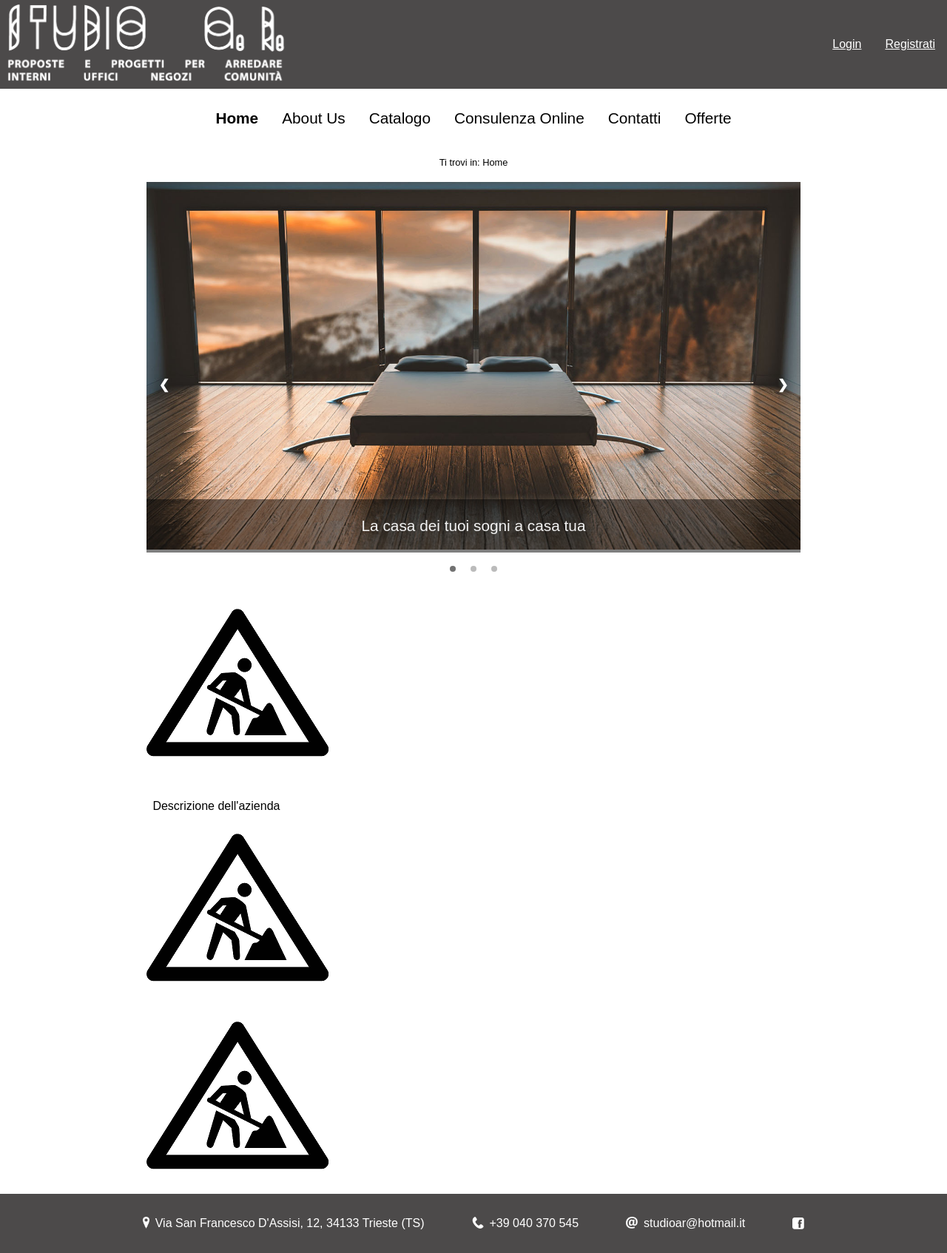
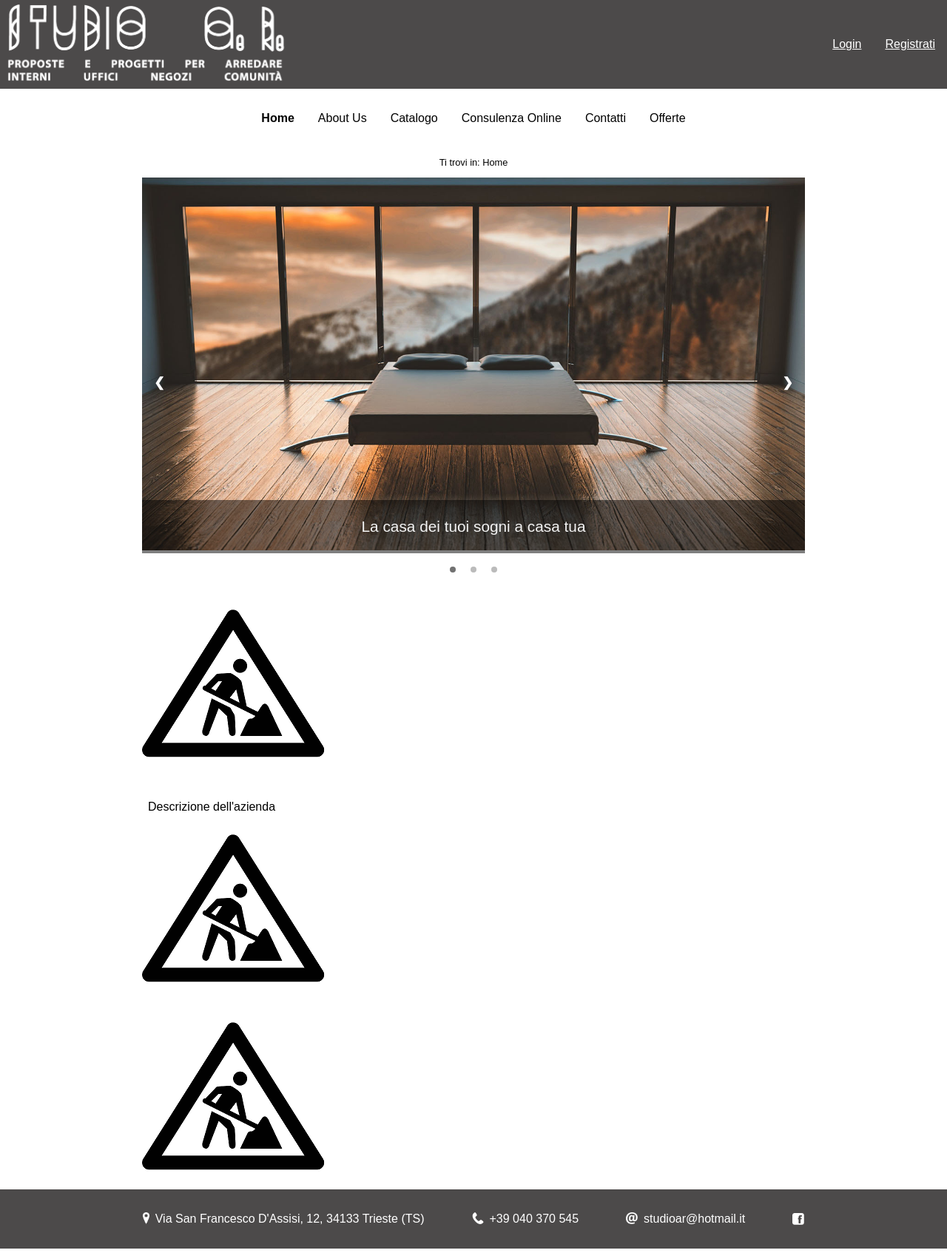
Before and after one commit to mirkofranco/ProgettoTecWeb, a PHP site: page /index.php in a window 1280 px wide. Shown: the whole page at 74% size. Run offline with PHP 8.4, Linux system fonts and the light colour scheme; some libraries are stand-ins or nearby versions.

Commit message:
Update style.css

```diff
--- a/style/style.css
+++ b/style/style.css
@@ -131,7 +131,7 @@
 
   color: black;
 
-  font-size: 1.3rem;
+  font-size: 1rem;
   text-decoration: none;
 }
 
@@ -157,8 +157,7 @@
 }
 
 .contenuto {
-  min-height: 60vh;
-  padding: .4rem;
+  min-height: 75vh;
 }
 
 /* FILE INDEX.HTML */
@@ -382,6 +381,7 @@
   background-position: top;
   background-repeat: no-repeat;
   background-size: 100%;
+  padding: .4rem;
 }
 
 /* FORM CONSULENZE */
@@ -445,8 +445,8 @@
   padding: 1rem;
   border: 1px solid #a4a4a4;
   margin: auto;
-  margin-top: 5%;
-  margin-bottom: 5%;
+  margin-top: 5vh;
+  margin-bottom: 5vh;
 
   background-color: white;
 }
@@ -634,7 +634,6 @@
 /* -------------------- MEDIA QUERIES (INCREMENTALI)  -------------------- */
 /*PER MOBILE*/
 @media only screen and (min-width: 320px) {
-
   /*CATALOGO*/
   .flex-element {
   /*position: relative;*/
```
